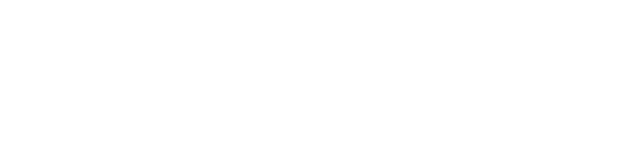
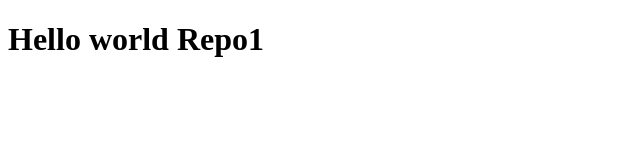
Before and after one commit to mattstead6/repo1, a plain HTML site: page index.html in a window 1280 px wide. Shown: the whole page, without its empty margins (0-640 px from the left). Drawn offline with Linux system fonts and the light colour scheme.

Commit message:
added h1

```diff
--- a/index.html
+++ b/index.html
@@ -7,6 +7,6 @@
     <title>Document</title>
 </head>
 <body>
-
+    <h1>Hello world Repo1</h1>
 </body>
 </html>
```
